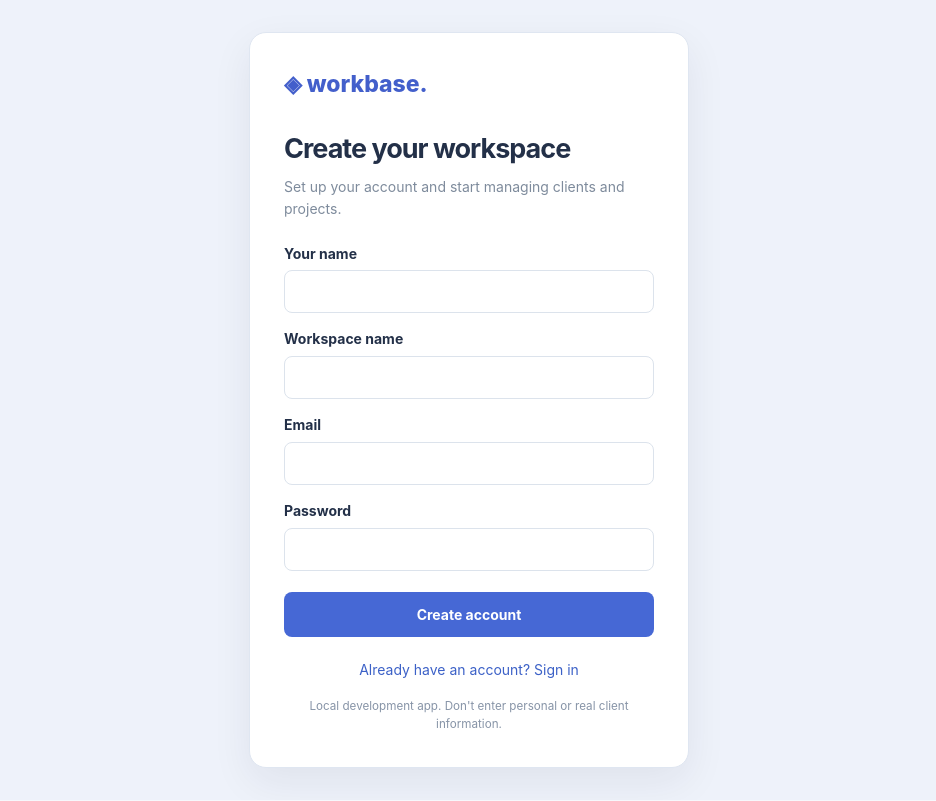
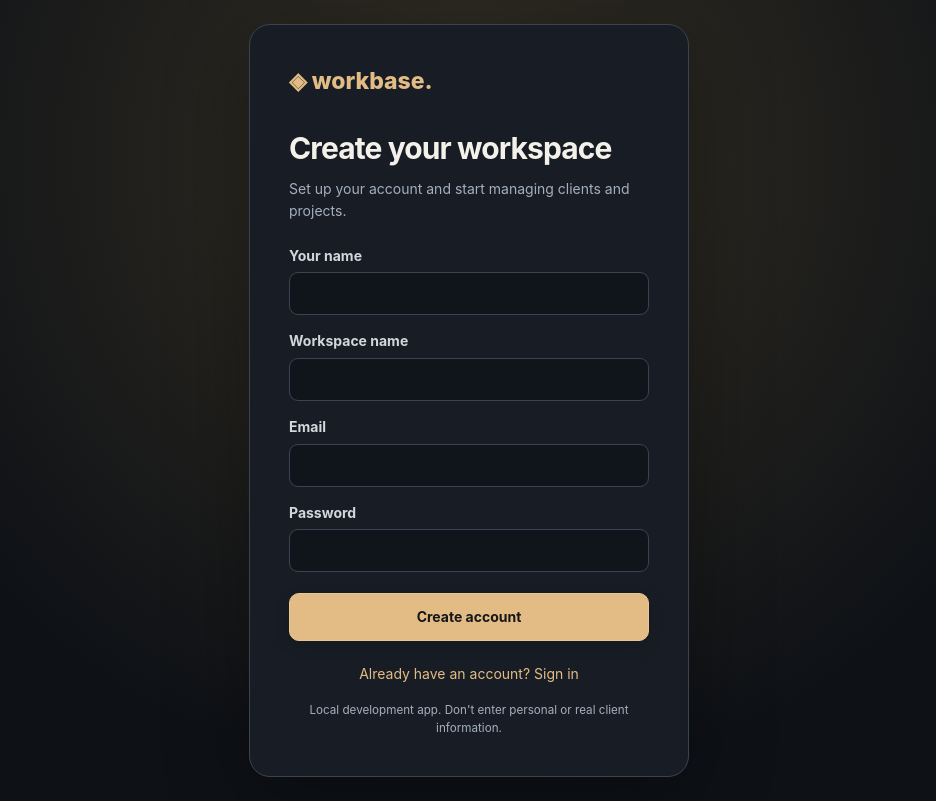
Before and after one commit to damndwit/workbase-platform, a React (Vite) app in the folder frontend/: page / in a window 1280 px wide. Shown: the whole page, without its empty margins (171-1107 px from the left). Built offline with nearby package versions, Linux system fonts and the light colour scheme.

Commit message:
Style Workbase with an original dark minimal retro-tech theme

```diff
--- a/frontend/src/style.css
+++ b/frontend/src/style.css
@@ -68,3 +68,257 @@
 @media(max-width:1100px){.metrics{grid-template-columns:repeat(3,minmax(0,1fr))}}
 @media(max-width:850px){.insightsGrid{grid-template-columns:1fr}.workspaceSwitcher{padding:14px 22px}.topbar{padding:16px 22px}}
 @media(max-width:680px){.appSidebar{width:100%;min-height:0;padding:13px}.appSidebar .logo{padding:0 5px 12px;font-size:20px}.appSidebar nav{flex-wrap:wrap}.appSidebar nav button{width:auto;flex:1 1 auto;padding:10px 12px;font-size:12px}.appSidebar nav button small{display:none}.workspaceSwitcher label{flex-direction:column;align-items:flex-start;gap:6px}.workspaceSwitcher select{min-width:0;width:100%}.workspaceSwitcher{align-items:flex-end}.metrics{grid-template-columns:repeat(2,minmax(0,1fr))}.insightPanel{padding:19px}.filterBar{padding:12px}.filterBar select{flex:1}.searchField{max-width:none;flex-basis:100%}}
+
+
+/* Workbase visual theme — Midnight Studio
+   Clean, high-contrast interfaces with restrained vintage-computing accents.
+   Original CSS; no paid fonts, libraries, images or external assets. */
+:root{
+  color-scheme:dark;
+  --canvas:#0e1116;
+  --sidebar:#0a0d12;
+  --surface:#181d25;
+  --surface-up:#202630;
+  --surface-hover:#272e3a;
+  --stroke:#303744;
+  --stroke-soft:#252c36;
+  --heading:#f4f1eb;
+  --body:#d3d7dc;
+  --quiet:#a4afbe;
+  --amber:#e2bc84;
+  --amber-dark:#c9a06a;
+  --mint:#8bceb0;
+  --blue:#94aee0;
+  --ink:var(--heading);
+  --muted:var(--quiet);
+  --line:var(--stroke-soft);
+}
+body{
+  background:var(--canvas);
+  color:var(--body);
+  font-family:-apple-system,BlinkMacSystemFont,"Segoe UI",Inter,system-ui,sans-serif;
+  -webkit-font-smoothing:antialiased;
+}
+button,input,select{color:inherit}
+button:focus-visible,input:focus-visible,select:focus-visible{
+  outline:2px solid var(--amber);outline-offset:3px
+}
+.shell{background:var(--canvas)}
+.main{
+  background:
+    radial-gradient(ellipse at 85% -18%,rgba(199,152,101,.055),transparent 55%),
+    var(--canvas);
+}
+main{max-width:1280px;padding-top:43px}
+.appSidebar,aside{background:var(--sidebar);color:var(--body)}
+.appSidebar{border-right:1px solid var(--stroke-soft)}
+.appSidebar .logo{
+  color:var(--heading);font-size:23px;font-weight:730;
+  letter-spacing:-1.15px
+}
+.logoGlyph{
+  border:1px solid rgba(226,188,132,.32);
+  background:#28271f;color:var(--amber);
+  border-radius:10px
+}
+.brandDot{color:var(--amber)}
+.sideLabel,.eyebrow{
+  color:var(--amber-dark);
+  font-family:ui-monospace,SFMono-Regular,Menlo,Consolas,monospace;
+  letter-spacing:2.1px;font-size:10px;font-weight:600
+}
+.appSidebar nav button{
+  background:transparent;
+  color:#a9b2be;
+  border:1px solid transparent;
+  border-radius:11px;
+  transition:background .16s ease,color .16s ease,border-color .16s ease
+}
+.appSidebar nav button:hover{
+  background:#1b222d;color:var(--heading);
+  border-color:#28313e
+}
+.appSidebar nav button.selected{
+  background:#252b33;border-color:#45453b;
+  color:var(--heading);box-shadow:inset 3px 0 0 var(--amber-dark)
+}
+.appSidebar nav button.selected svg{color:var(--amber)}
+.appSidebar nav button small{
+  background:#2e343e;color:#d4d7dc;font-weight:650
+}
+.appSidebar .sideFooter{border-top:1px solid var(--stroke-soft);color:var(--heading)}
+.userAvatar{
+  background:#353128;color:var(--amber);
+  border:1px solid #67533a
+}
+.userMeta strong{color:var(--heading)}
+.userMeta small{color:var(--quiet)}
+.topbar{
+  background:#12161c;
+  border-bottom:1px solid var(--stroke-soft);
+  color:var(--quiet)
+}
+.crumbs{color:var(--quiet)}
+.crumbs span{color:#616c79}
+.crumbs strong{color:var(--heading)}
+.topbar .topRight{color:var(--quiet)}
+.onlineDot{background:var(--mint);box-shadow:0 0 0 3px #8bceb01c}
+.workspaceSwitcher{
+  background:#141820;border-bottom:1px solid var(--stroke-soft)
+}
+.workspaceSwitcher label{color:var(--quiet)}
+.workspaceSwitcher select,.roleLabel,.signOutBtn{
+  background:#20252e;border:1px solid var(--stroke);
+  color:var(--heading)
+}
+.workspaceSwitcher select{color-scheme:dark}
+.roleLabel{color:var(--amber);font-family:ui-monospace,SFMono-Regular,Menlo,Consolas,monospace;font-weight:600}
+.signOutBtn:hover{background:#2b313b;border-color:#515a67;color:#fff}
+.heading h1{
+  color:var(--heading);
+  font-size:clamp(30px,3.5vw,42px);
+  font-weight:710;letter-spacing:-1.55px
+}
+.heading p,.subheading{color:var(--quiet);font-size:13px}
+.metric,.panel{
+  background:var(--surface);
+  border:1px solid var(--stroke);
+  box-shadow:0 12px 40px #00000013;
+  border-radius:16px
+}
+.metric{
+  padding:25px;min-height:141px;
+  transition:border-color .16s ease,transform .16s ease
+}
+.metric:hover{border-color:#5c5550;transform:translateY(-2px)}
+.metric p{color:var(--quiet);font-size:12px;font-weight:500}
+.metric strong{
+  font-size:37px;font-weight:690;
+  letter-spacing:-1.7px;color:var(--heading)
+}
+.metric small{color:#8693a3}
+.panelHead,.filterBar{border-color:var(--stroke-soft)}
+.panelHead h2,.formPanel h2,.insightsHeading h2,
+.insightPanel h3,.empty h3{
+  color:var(--heading)
+}
+.panelHead span,.insightsHeading p,.formPanel p,.empty,
+.insightLead,.notice{color:var(--quiet)}
+.insightsHeading h2{font-size:20px}
+.insightPanel{
+  background:linear-gradient(138deg,#1b2029,#151920);
+  border-color:#343c48
+}
+.insightIcon,.ticketsIcon{
+  background:#343127;color:var(--amber);
+  border:1px solid #594938
+}
+.insightPanel h3{color:var(--heading)}
+.insightLead strong{color:var(--heading)}
+.progressMeta{color:var(--quiet)}
+.progressMeta b{color:var(--heading)}
+.progressTrack{background:#2b313c}
+.toneGreen{background:#8ccbb0}
+.toneBlue{background:#90a5c2}
+.toneNeutral{background:#7c8592}
+.toneAmber{background:var(--amber)}
+.overviewHighlights>div{
+  background:var(--surface);
+  border-color:var(--stroke);
+  color:var(--quiet);
+  border-radius:11px
+}
+.overviewHighlights strong{color:var(--heading)}
+.overviewHighlights svg{color:var(--amber)}
+.textBtn,.linkBtn{color:var(--amber);font-weight:650}
+.textBtn:hover,.linkBtn:hover{color:#ffe0b3}
+table{color:var(--body)}
+thead{background:#1b2028}
+th{
+  background:#1b2028;
+  color:var(--quiet);
+  border-color:var(--stroke-soft);
+  font-family:ui-monospace,SFMono-Regular,Menlo,Consolas,monospace;
+  font-weight:600;letter-spacing:.85px
+}
+td{border-color:var(--stroke-soft);color:#e0e2e5}
+tr:hover td{background:#ffffff06}
+.formPanel label{color:#d8dce0}
+.formPanel input,.formPanel select,td select,
+.filterBar select,.panelHead select,.authCard input,
+.searchField{
+  background:#12161d;
+  color:var(--heading);
+  border:1px solid #3a4351;
+  border-radius:9px;
+  color-scheme:dark
+}
+.formPanel input::placeholder,.searchField input::placeholder,.authCard input::placeholder{
+  color:#8793a4;opacity:1
+}
+.searchField input{background:transparent;color:var(--heading)}
+.searchField{color:var(--quiet)}
+.searchField:focus-within{outline:2px solid #957753;border-color:var(--amber-dark)}
+.filterBar select,.panelHead select{color:var(--heading)}
+.primary,.empty button{
+  background:var(--amber);
+  color:#151718;
+  border:1px solid #e9c795;
+  border-radius:10px;
+  box-shadow:0 5px 15px #00000022;
+  font-weight:720
+}
+.primary:hover:not(:disabled),.empty button:hover{
+  background:#f1d0a0;border-color:#f4d9b2
+}
+.primary:disabled{opacity:.48;cursor:not-allowed}
+.danger{
+  color:#ffb4b5;background:#3b2228;border:1px solid #6e3b43
+}
+.danger:hover:not(:disabled){background:#4b2932}
+.danger:disabled{opacity:.48;cursor:not-allowed}
+.tag{
+  color:#d6dce8;background:#2a3443;
+  border:1px solid #3b475b;border-radius:8px;text-transform:capitalize
+}
+.tag.done,.tag.active{color:#9bd6b8;background:#1b3930;border-color:#34584a}
+.ticketHigh{color:#ffbbad;background:#452c2b;border-color:#734642}
+.ticketDescription{color:var(--quiet)}
+.empty{color:var(--quiet)}
+.alert{
+  background:#3b2226;color:#ffd5d5;
+  border:1px solid #714046;border-radius:11px
+}
+.alert button{color:#ffd5d5}
+.invitation{color:var(--body)}
+.authScreen{
+  background:radial-gradient(ellipse at 50% 20%,#353024,#0e1116 70%);
+  color:var(--body)
+}
+.authCard{
+  background:#181d25;border:1px solid #3c434e;
+  box-shadow:0 20px 85px #00000055;
+  border-radius:21px;
+  padding:39px
+}
+.authLogo{color:var(--amber)}
+.authCard h1{color:var(--heading);font-size:30px;letter-spacing:-.9px}
+.authCard p,.authCard small{color:var(--quiet)}
+.authCard label{color:var(--body)}
+.authCard input{background:#10151b;color:var(--heading)}
+.authCard .textSwitch{color:var(--amber)}
+.authCard .textSwitch:hover{color:#ffdbab}
+@media(max-width:850px){
+  .metric{padding:19px;min-height:123px}
+}
+@media(max-width:680px){
+  .appSidebar{border-right:0;border-bottom:1px solid var(--stroke-soft)}
+  .metrics{grid-template-columns:repeat(2,minmax(0,1fr))}
+  .authCard{padding:26px}
+  .workspaceSwitcher{padding:13px 18px}
+  .heading h1{font-size:32px}
+}
+@media(prefers-reduced-motion:reduce){
+  .metric,.appSidebar nav button,.progressFill{transition:none}
+  .metric:hover{transform:none}
+}
```
